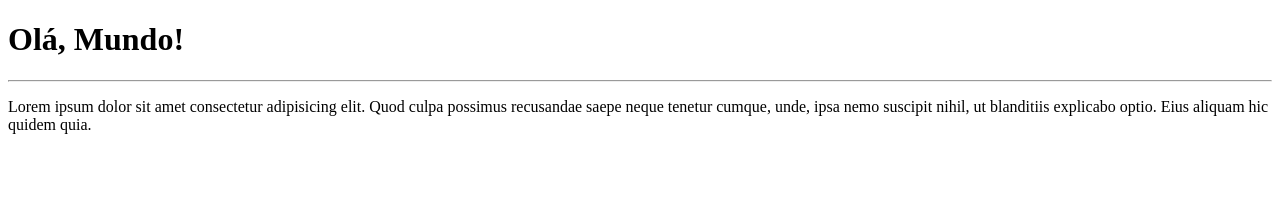
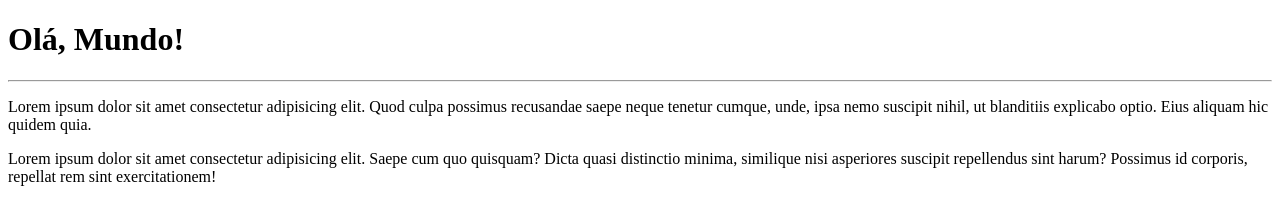
Before and after one commit to EriveltonBrasil7/Ola-Mundo, a plain HTML site: page site-exemplo/index.html in a window 1280 px wide. Drawn offline with Linux system fonts and the light colour scheme.

Commit message:
Nova alteração - adicionei um paragrafo

```diff
--- a/site-exemplo/index.html
+++ b/site-exemplo/index.html
@@ -9,5 +9,6 @@
     <h1>Olá, Mundo!</h1>
     <hr>
     <p>Lorem ipsum dolor sit amet consectetur adipisicing elit. Quod culpa possimus recusandae saepe neque tenetur cumque, unde, ipsa nemo suscipit nihil, ut blanditiis explicabo optio. Eius aliquam hic quidem quia.</p>
+    <p>Lorem ipsum dolor sit amet consectetur adipisicing elit. Saepe cum quo quisquam? Dicta quasi distinctio minima, similique nisi asperiores suscipit repellendus sint harum? Possimus id corporis, repellat rem sint exercitationem!</p>
 </body>
 </html>
```
